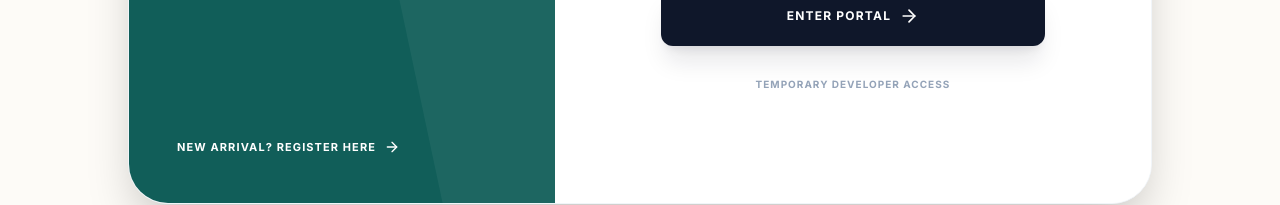
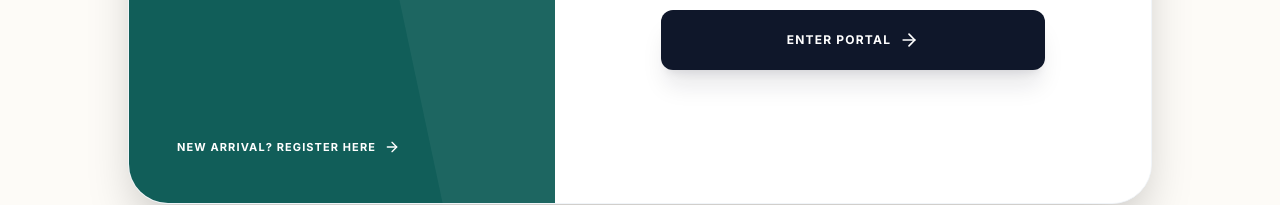
Before and after one commit to LUCIFERLAMO/Maldives, a React (Vite) app in the folder frontend/: page /agent-login in a window 1280 px wide. Shown: the part 544-749 px from the top of the page. Built offline with nearby package versions, Linux system fonts and the light colour scheme; no server answers.

Commit message:
Remove temporary developer access link from Agent login page

```diff
--- a/frontend/src/pages/AgentLoginPage.jsx
+++ b/frontend/src/pages/AgentLoginPage.jsx
@@ -78,22 +78,6 @@ const AgentLoginPage = () => {
         }
     };
 
-    // Temporary Logic for Developer Access
-    const handleTempAccess = () => {
-        if (!import.meta.env.DEV) {
-            popup.error('Temporary developer access is not available in production.');
-            return;
-        }
-        mockLogin({
-            id: 'a0eebc99-9c0b-4ef8-bb6d-6bb9bd380a11',
-            name: 'Developer Agent',
-            email: 'dev@agent.com',
-            role: 'agent',
-            status: 'APPROVED',
-            token: null
-        });
-        navigate('/recruiter');
-    };
 
     return (
         <div className="min-h-[calc(100vh-64px)] bg-[#fdfbf7] flex items-center justify-center p-4">
@@ -161,15 +145,6 @@ const AgentLoginPage = () => {
                             </button>
                         </form>
 
-                        {/* Temporary Developer Access Link */}
-                        <div className="mt-6 text-center">
-                            <button
-                                onClick={handleTempAccess}
-                                className="text-[10px] text-slate-400 font-bold uppercase tracking-widest hover:text-teal-600 transition-colors border-b border-transparent hover:border-teal-600 pb-0.5"
-                            >
-                                Temporary Developer Access
-                            </button>
-                        </div>
                     </div>
                 </div>
             </div>
```
